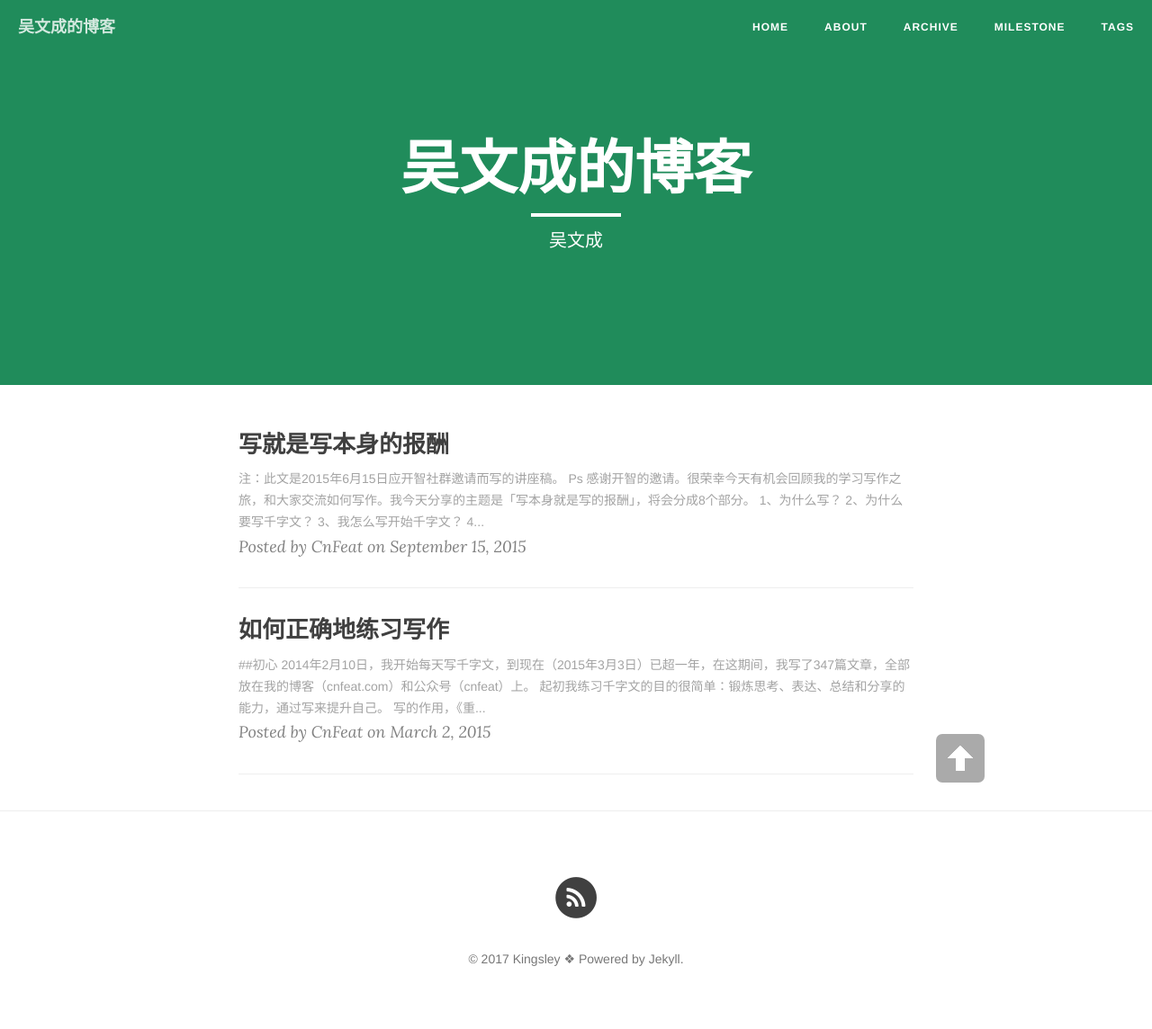
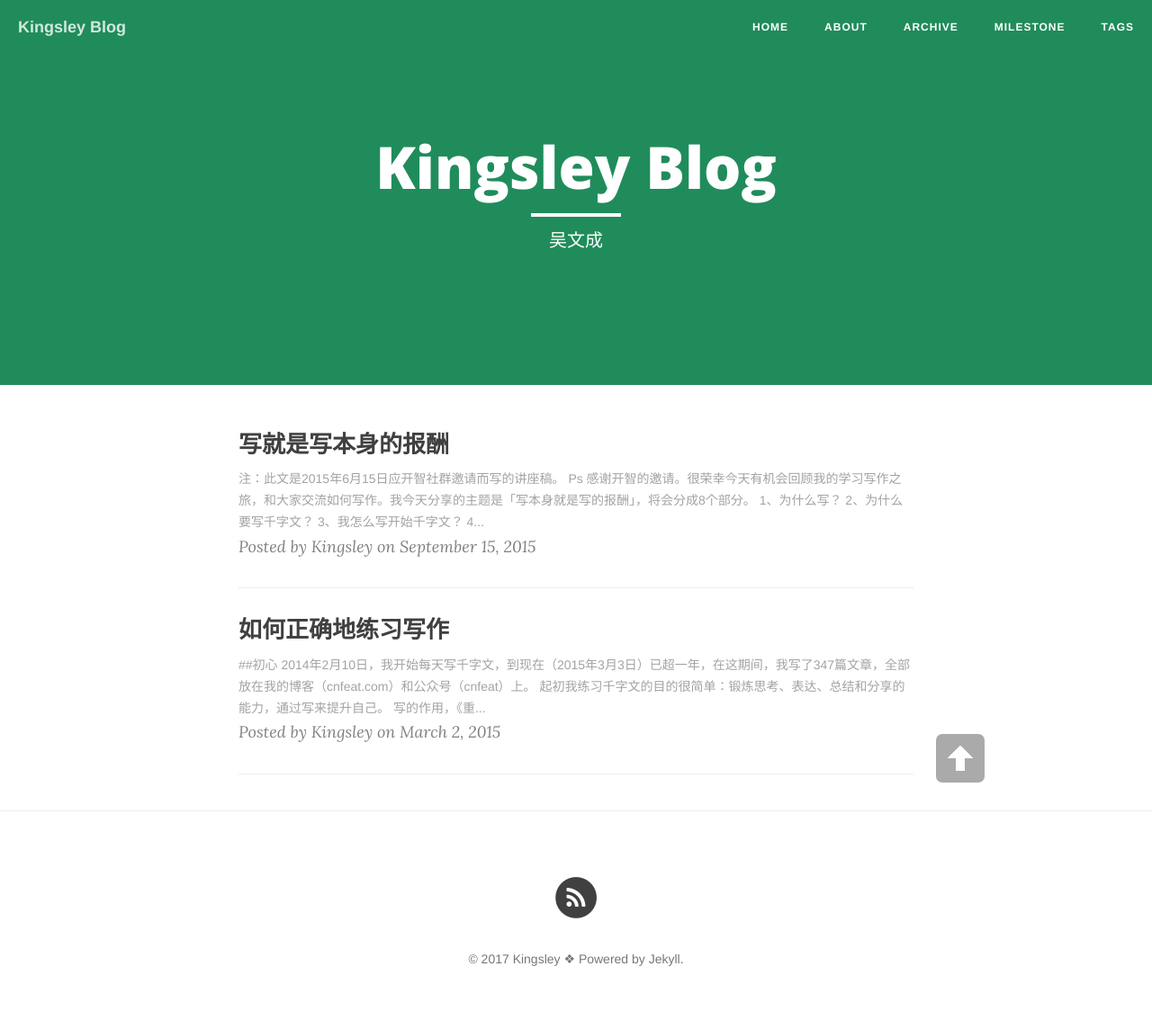
Before and after one commit to KingsleyWu/Kingsley.github.io, a Jekyll site: the page built from index.html, in a window 1280 px wide. Shown: the whole page at 90% size. Built offline with Jekyll 4.4.1, drawn with Linux system fonts in a browser that asks for light colours; nearby versions of some CDN libraries; the list of posts is cut into pages by our own code.

Commit message:
Update _config.yml

```diff
--- a/_config.yml
+++ b/_config.yml
@@ -1,5 +1,5 @@
 # Site settings #站点信息
-title: 吴文成的博客 #标题
+title: Kingsley Blog #标题
 #subtitle:  #副标题
 header-img: "img/green.jpg"
 tagline: "cn"
@@ -35,7 +35,7 @@ paginate: 8
 exclude: ["less","node_modules","Gruntfile.js","package.json","README.md"]
 
 # http://en.wikipedia.org/wiki/List_of_tz_database_time_zones
-timezone: Asia/Shanghai
+timezone: Asia/ShengZheng
 
 # Defaults for posts
 defaults:
@@ -45,7 +45,7 @@ defaults:
       type: "posts"
     values:
       layout: "post"
-      author: "CnFeat"
+      author: "Kingsley"
       header-img: "img/green.jpg" # We don't want posts without a header image, that whould mean white on white
 
 # Comments
```
